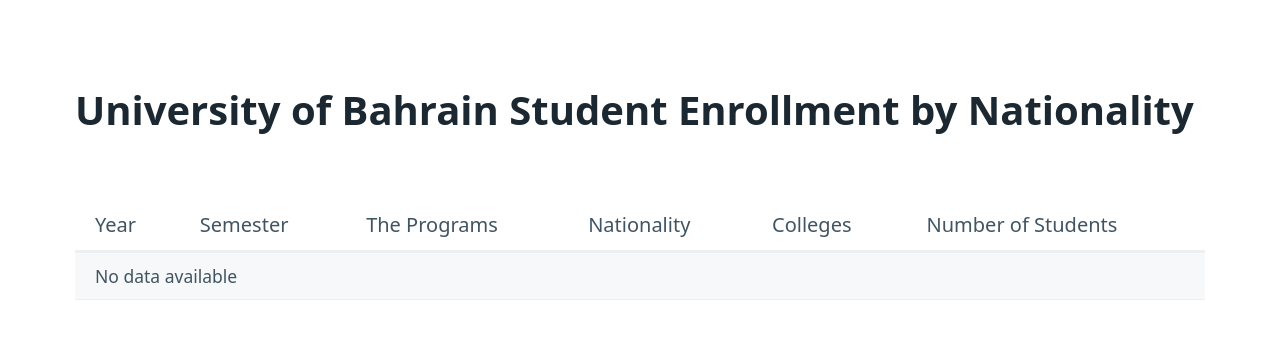
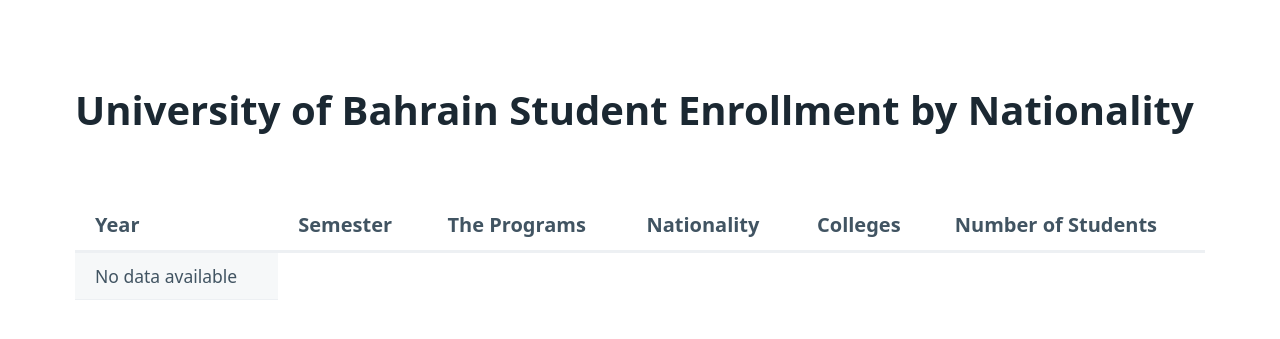
Before and after one commit to malmaraghi/ITCS333-Assignments, a PHP site: page / in a window 1280 px wide. Shown: the top 339 px of the page. Run offline with PHP 8.4, Linux system fonts and the light colour scheme; data that the repository does not hold is empty.

Commit message:
whitespace nowrap AND bold headers added

```diff
--- a/Assignment 2/index.php
+++ b/Assignment 2/index.php
@@ -5,6 +5,14 @@
     <meta name="viewport" content="width=device-width, initial-scale=1.0">
     <title>University of Bahrain Student Enrollment Data</title>
     <link rel="stylesheet" href="https://unpkg.com/@picocss/pico@1.5.7/css/pico.min.css">
+    <style>
+        table th, table td {
+            white-space: nowrap;
+        }
+        table th {
+            font-weight: bold;
+        }
+    </style>
 </head>
 <body>
     <main class="container">
@@ -38,7 +46,7 @@
                               </tr>";
                     }
                 } else {
-                    echo "<tr><td colspan='6'>No data available</td></tr>";
+                    echo "<tr><td>No data available</td></tr>";
                 }
                 ?>
             </tbody>
```
